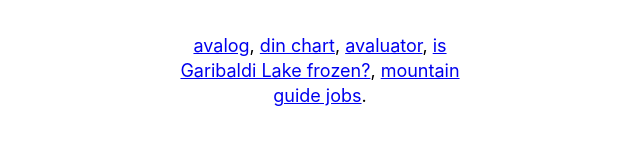
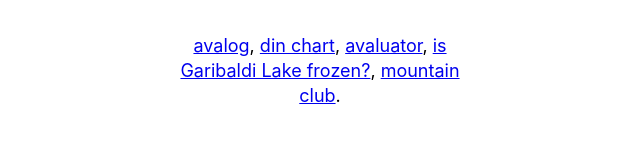
Before and after one commit to bradders/avalog.design, a plain HTML site: page index.html in a window 1280 px wide. Shown: the part 404-548 px from the top of the page, 320-960 px from the left. Drawn offline with Linux system fonts and the light colour scheme.

Commit message:
Update index.html

```diff
--- a/index.html
+++ b/index.html
@@ -72,7 +72,7 @@
                 <a href="https://isgaribaldilakefrozen.com"
                     >is Garibaldi Lake frozen?</a
                 >,
-                <a href="https://mountainguidejobs.com">mountain guide jobs</a>.
+                <a href="https://mountainclub.com">mountain club</a>.
             </p>
         </div>
     </body>
```
